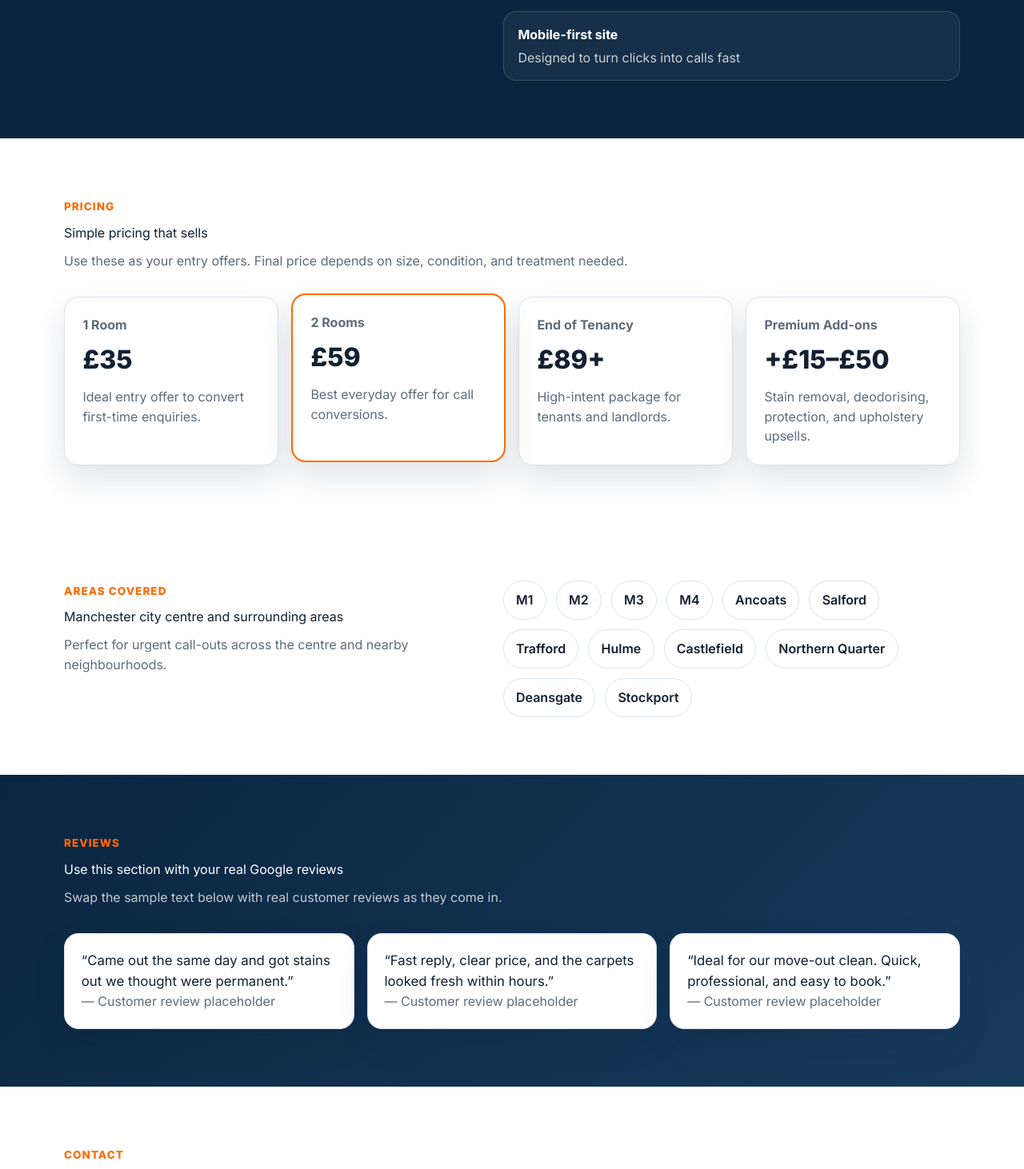
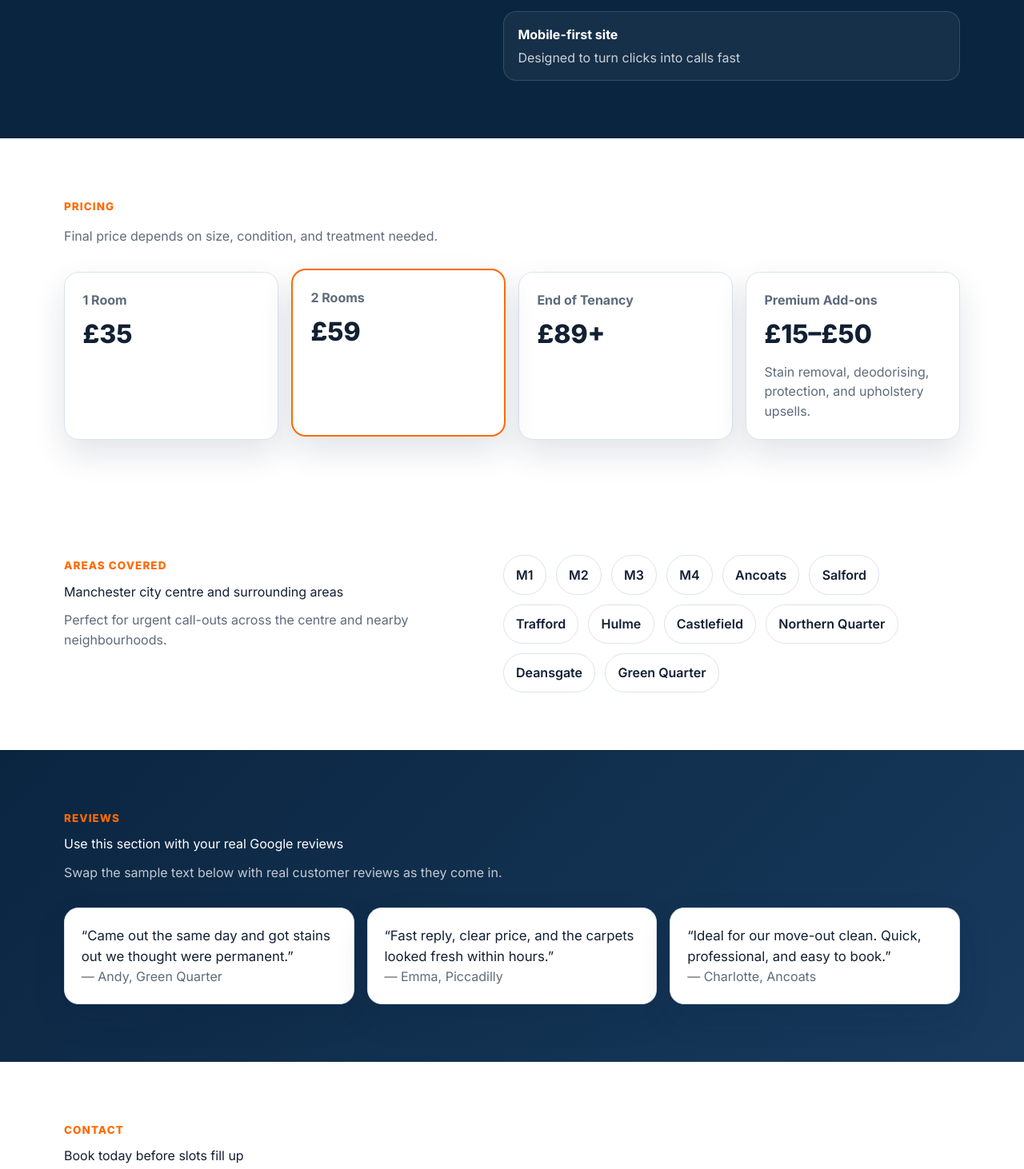
Before and after one commit to rafaelkepa-abc/Matrix, a Next.js app: page / in a window 1280 px wide. Shown: the part 1993-3455 px from the top of the page at 80% size. Built offline with nearby package versions, Linux system fonts and the light colour scheme.

Commit message:
code refactor

```diff
--- a/app/components/Areas.tsx
+++ b/app/components/Areas.tsx
@@ -1,6 +1,16 @@
 const areas = [
-  "M1", "M2", "M3", "M4", "Ancoats", "Salford",
-  "Trafford", "Hulme", "Castlefield", "Northern Quarter", "Deansgate", "Stockport",
+  "M1",
+  "M2",
+  "M3",
+  "M4",
+  "Ancoats",
+  "Salford",
+  "Trafford",
+  "Hulme",
+  "Castlefield",
+  "Northern Quarter",
+  "Deansgate",
+  "Green Quarter",
 ];
 
 export default function Areas() {
@@ -23,11 +33,14 @@ export default function Areas() {
             Manchester city centre and surrounding areas
           </h2>
           <p style={{ color: "var(--muted)" }}>
-            Perfect for urgent call-outs across the centre and nearby neighbourhoods.
+            Perfect for urgent call-outs across the centre and nearby
+            neighbourhoods.
           </p>
         </div>
 
-        <div style={{ display: "flex", flexWrap: "wrap" as const, gap: "0.75rem" }}>
+        <div
+          style={{ display: "flex", flexWrap: "wrap" as const, gap: "0.75rem" }}
+        >
           {areas.map((a) => (
             <span
               key={a}
--- a/app/components/Pricing.tsx
+++ b/app/components/Pricing.tsx
@@ -2,24 +2,21 @@ const plans = [
   {
     title: "1 Room",
     price: "£35",
-    desc: "Ideal entry offer to convert first-time enquiries.",
     featured: false,
   },
   {
     title: "2 Rooms",
     price: "£59",
-    desc: "Best everyday offer for call conversions.",
     featured: true,
   },
   {
     title: "End of Tenancy",
     price: "£89+",
-    desc: "High-intent package for tenants and landlords.",
     featured: false,
   },
   {
     title: "Premium Add-ons",
-    price: "+£15–£50",
+    price: "£15–£50",
     desc: "Stain removal, deodorising, protection, and upholstery upsells.",
     featured: false,
   },
@@ -28,13 +25,13 @@ const plans = [
 export default function Pricing() {
   return (
     <section style={{ padding: "4.5rem 0" }} id="pricing">
-      <div style={{ width: "min(1120px, calc(100% - 2rem))", margin: "0 auto" }}>
+      <div
+        style={{ width: "min(1120px, calc(100% - 2rem))", margin: "0 auto" }}
+      >
         <div style={{ maxWidth: 720, marginBottom: "2rem" }}>
           <span className="eyebrow">PRICING</span>
-          <h2 style={{ margin: "0 0 0.9rem", lineHeight: 1.05 }}>Simple pricing that sells</h2>
           <p style={{ color: "var(--muted)" }}>
-            Use these as your entry offers. Final price depends on size, condition, and treatment
-            needed.
+            Final price depends on size, condition, and treatment needed.
           </p>
         </div>
 
@@ -60,7 +57,9 @@ export default function Pricing() {
                   : {}),
               }}
             >
-              <div style={{ color: "var(--muted)", fontWeight: 700 }}>{p.title}</div>
+              <div style={{ color: "var(--muted)", fontWeight: 700 }}>
+                {p.title}
+              </div>
               <div
                 style={{
                   fontSize: "2rem",
--- a/app/components/Reviews.tsx
+++ b/app/components/Reviews.tsx
@@ -1,15 +1,18 @@
 const reviews = [
   {
-    quote: "Came out the same day and got stains out we thought were permanent.",
-    author: "Customer review placeholder",
+    quote:
+      "Came out the same day and got stains out we thought were permanent.",
+    author: "Andy, Green Quarter",
   },
   {
-    quote: "Fast reply, clear price, and the carpets looked fresh within hours.",
-    author: "Customer review placeholder",
+    quote:
+      "Fast reply, clear price, and the carpets looked fresh within hours.",
+    author: "Emma, Piccadilly",
   },
   {
-    quote: "Ideal for our move-out clean. Quick, professional, and easy to book.",
-    author: "Customer review placeholder",
+    quote:
+      "Ideal for our move-out clean. Quick, professional, and easy to book.",
+    author: "Charlotte, Ancoats",
   },
 ];
 
@@ -22,14 +25,23 @@ export default function Reviews() {
       }}
       id="reviews"
     >
-      <div style={{ width: "min(1120px, calc(100% - 2rem))", margin: "0 auto" }}>
+      <div
+        style={{ width: "min(1120px, calc(100% - 2rem))", margin: "0 auto" }}
+      >
         <div style={{ maxWidth: 720, marginBottom: "2rem" }}>
           <span className="eyebrow">REVIEWS</span>
-          <h2 style={{ margin: "0 0 0.9rem", lineHeight: 1.05, color: "var(--white)" }}>
+          <h2
+            style={{
+              margin: "0 0 0.9rem",
+              lineHeight: 1.05,
+              color: "var(--white)",
+            }}
+          >
             Use this section with your real Google reviews
           </h2>
           <p style={{ color: "rgba(255,255,255,0.75)" }}>
-            Swap the sample text below with real customer reviews as they come in.
+            Swap the sample text below with real customer reviews as they come
+            in.
           </p>
         </div>
 
@@ -47,7 +59,9 @@ export default function Reviews() {
               className="card-base"
               style={{ padding: "1.3rem", margin: 0 }}
             >
-              <p style={{ fontSize: "1.05rem", marginTop: 0 }}>&ldquo;{r.quote}&rdquo;</p>
+              <p style={{ fontSize: "1.05rem", marginTop: 0 }}>
+                &ldquo;{r.quote}&rdquo;
+              </p>
               <footer style={{ color: "var(--muted)" }}>— {r.author}</footer>
             </blockquote>
           ))}
--- a/app/components/Services.tsx
+++ b/app/components/Services.tsx
@@ -5,7 +5,7 @@ const services = [
   },
   {
     title: "Premium Stain Removal",
-    desc: "Targeted treatment for spills, traffic marks, pet accidents, and stubborn spots.",
+    desc: "Targeted treatment for spills, marks, pet accidents, and stubborn spots.",
   },
   {
     title: "End of Tenancy",
@@ -28,10 +28,14 @@ const services = [
 export default function Services() {
   return (
     <section style={{ padding: "4.5rem 0" }} id="services">
-      <div style={{ width: "min(1120px, calc(100% - 2rem))", margin: "0 auto" }}>
+      <div
+        style={{ width: "min(1120px, calc(100% - 2rem))", margin: "0 auto" }}
+      >
         <div style={{ maxWidth: 720, marginBottom: "2rem" }}>
           <span className="eyebrow">SERVICES</span>
-          <h2 style={{ margin: "0 0 0.9rem", lineHeight: 1.05 }}>Fast service. Premium finish.</h2>
+          <h2 style={{ margin: "0 0 0.9rem", lineHeight: 1.05 }}>
+            Fast service. Premium finish.
+          </h2>
           <p style={{ color: "var(--muted)" }}>
             Built for urgent bookings and high-standard results.
           </p>
@@ -46,7 +50,11 @@ export default function Services() {
           className="services-responsive"
         >
           {services.map((s) => (
-            <article key={s.title} className="card-base" style={{ padding: "1.3rem" }}>
+            <article
+              key={s.title}
+              className="card-base"
+              style={{ padding: "1.3rem" }}
+            >
               <h3 style={{ marginTop: 0 }}>{s.title}</h3>
               <p style={{ color: "var(--muted)", margin: 0 }}>{s.desc}</p>
             </article>
--- a/app/components/WhyMatrix.tsx
+++ b/app/components/WhyMatrix.tsx
@@ -19,7 +19,13 @@ const features = [
 
 export default function WhyMatrix() {
   return (
-    <section style={{ padding: "4.5rem 0", background: "var(--navy)", color: "var(--white)" }}>
+    <section
+      style={{
+        padding: "4.5rem 0",
+        background: "var(--navy)",
+        color: "var(--white)",
+      }}
+    >
       <div
         style={{
           width: "min(1120px, calc(100% - 2rem))",
@@ -33,12 +39,10 @@ export default function WhyMatrix() {
       >
         <div>
           <span className="eyebrow">WHY MATRIX</span>
-          <h2 style={{ margin: "0 0 0.9rem", lineHeight: 1.05 }}>
-            Built to win urgent local jobs
-          </h2>
           <p style={{ color: "rgba(255,255,255,0.78)" }}>
-            Most people booking carpet cleaning want three things: a fast answer, a clear price, and
-            confidence the job will be done properly. Matrix is positioned around all three.
+            Most people booking carpet cleaning want three things: a fast
+            answer, a clear price, and confidence the job will be done properly.
+            Matrix is positioned around all three.
           </p>
         </div>
 
@@ -53,7 +57,9 @@ export default function WhyMatrix() {
                 background: "rgba(255,255,255,0.05)",
               }}
             >
-              <strong style={{ display: "block", marginBottom: "0.25rem" }}>{f.title}</strong>
+              <strong style={{ display: "block", marginBottom: "0.25rem" }}>
+                {f.title}
+              </strong>
               <span style={{ color: "rgba(255,255,255,0.78)" }}>{f.desc}</span>
             </div>
           ))}
```
